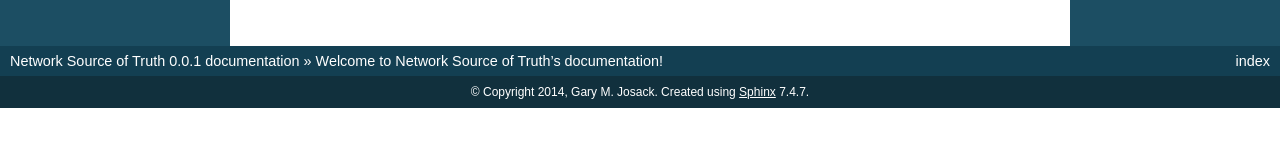
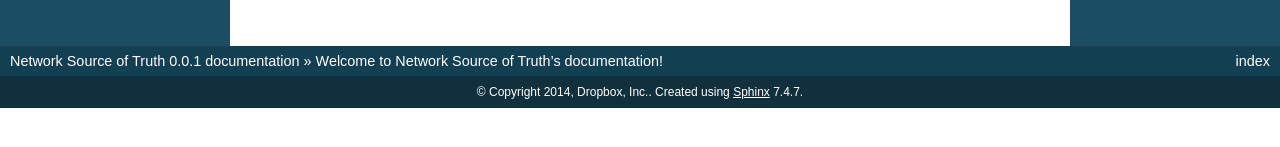
Before and after one commit to dropbox/nsot, a Sphinx documentation site: the page built from docs/index.rst, in a window 1280 px wide. Shown: the part 253-400 px from the top of the page. Built offline with Sphinx 7.4.7, drawn with Linux system fonts in a browser that asks for light colours.

Commit message:
More doc cleanup
Added doc badge
after_success hook to post new docs
Fix copyright on docs

```diff
--- a/docs/conf.py
+++ b/docs/conf.py
@@ -44,7 +44,7 @@ master_doc = 'index'
 
 # General information about the project.
 project = u'Network Source of Truth'
-copyright = u'2014, Gary M. Josack'
+copyright = u'2014, Dropbox, Inc.'
 
 # The version info for the project you're documenting, acts as replacement for
 # |version| and |release|, also used in various other places throughout the
```
Also changed, not shown: README.md (+2 -0 lines), .travis.yml.
